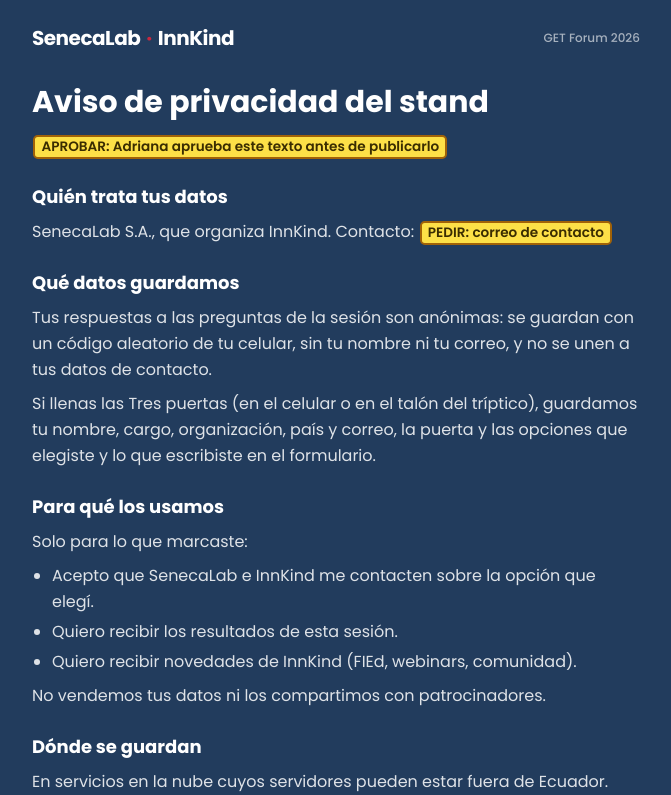
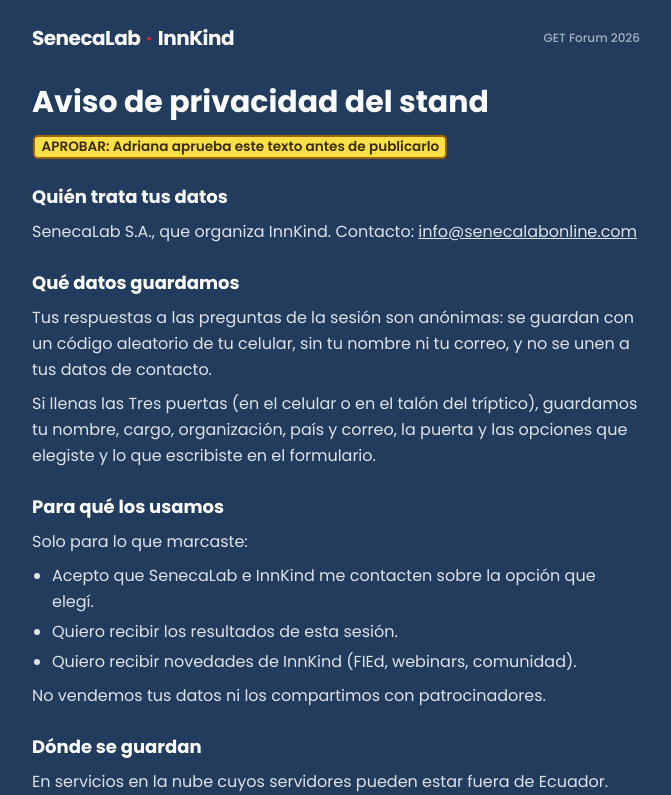
Before and after one commit to InnKind/fied-cr-app, a Next.js app: page /stand/privacidad in a window 1280 px wide. Shown: the top 795 px of the page, without its empty margins (304-975 px from the left). Built offline with nearby package versions, Linux system fonts and the light colour scheme.

Commit message:
Modo stand: correo de contacto en el aviso de privacidad (info@senecalabonline.com)
Co-Authored-By: Claude Opus 5.5 <noreply@anthropic.com>

```diff
--- a/src/app/stand/privacidad/page.tsx
+++ b/src/app/stand/privacidad/page.tsx
@@ -34,7 +34,9 @@ export default function StandPrivacidad() {
         <Section title="Quién trata tus datos">
           <p>
             SenecaLab S.A., que organiza InnKind. Contacto:{" "}
-            {PRIVACY_APPROVED ? null : <Chip kind="PEDIR" text="correo de contacto" />}
+            <a href="mailto:info@senecalabonline.com" className="underline">
+              info@senecalabonline.com
+            </a>
           </p>
         </Section>
 
```
